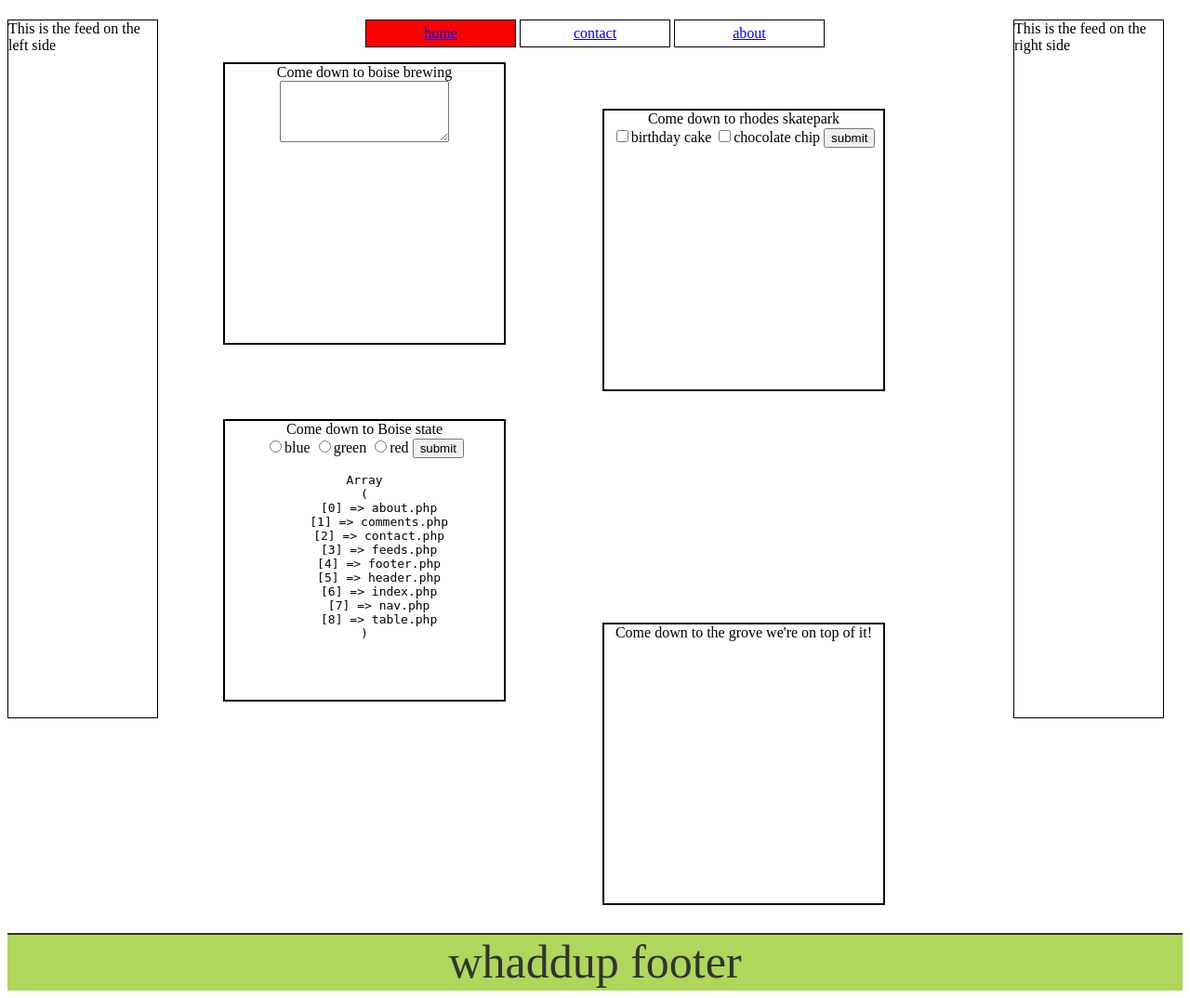
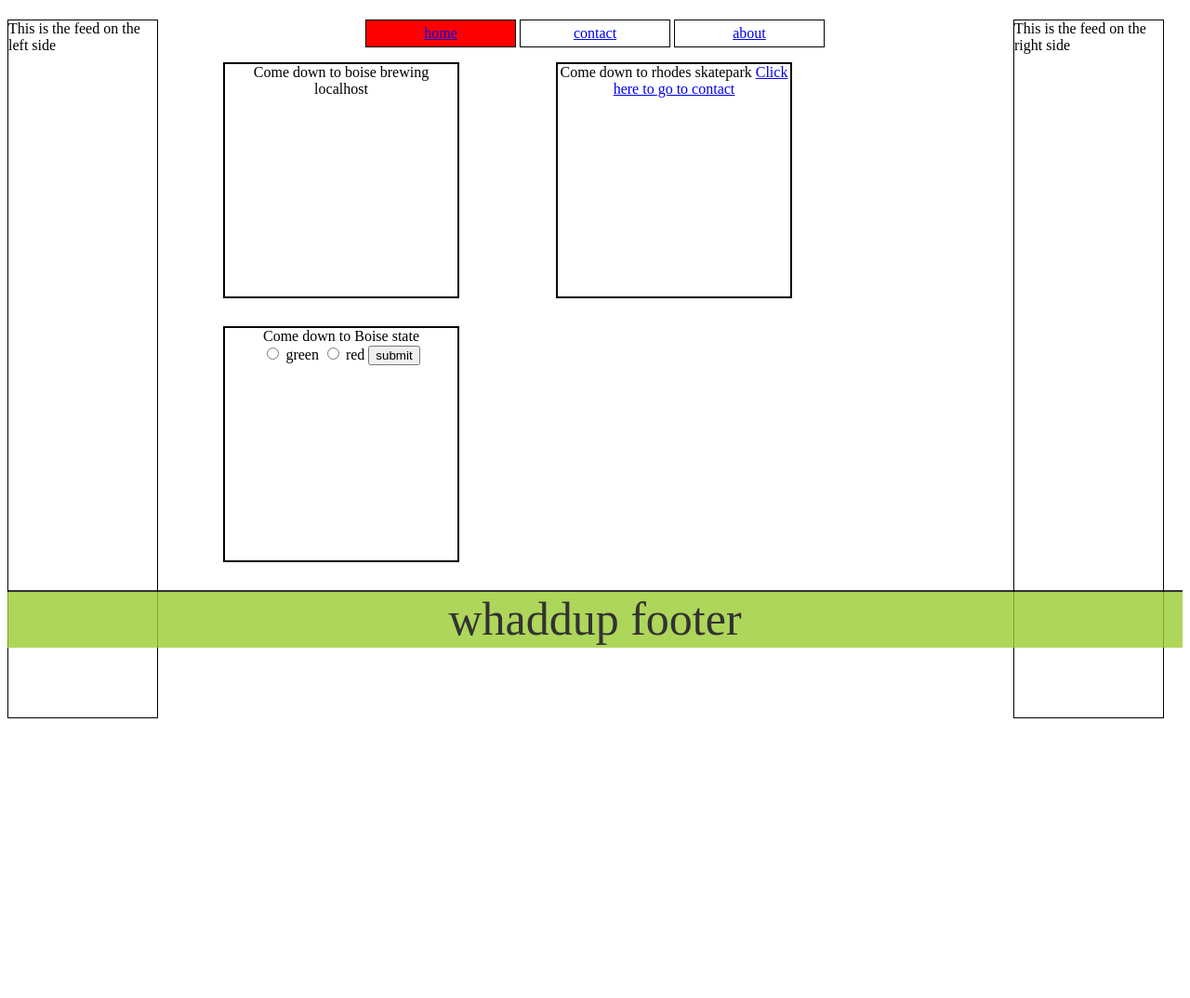
Before and after one commit to Jackcunningolf/BoisEvolvE, a PHP site: page / in a window 1280 px wide. Shown: the part 77-1151 px from the top of the page at 93% size. After the commit the page ends 850 px from the top, so only its background shows below. Run offline with PHP 8.4, Linux system fonts and the light colour scheme.

Commit message:
messing with divs

```diff
--- a/data.txt
+++ b/data.txt
@@ -6,3 +6,6 @@ Jack,Cunningham
 Jack,peanut butter ball
 mudda,fuggingrizzlybear
 samwell,clarg
+eloise,shmear
+noa,beer
+hmmmmm,hereererereeee
--- a/header.php
+++ b/header.php
@@ -8,6 +8,6 @@
             echo "<h1 id='header'> Welcome to Boise Flavors contact </h1>";
          } elseif($currentPage == "about") {
             echo "<h1 id='header'> Welcome to Boise Flavors about </h1>";
-        } ?>
-
+         }
+      ?>
     </head>
--- a/index.php
+++ b/index.php
@@ -1,61 +1,61 @@
 <?php
     $currentPage = "index";
-    require_once 'header.php';  ?>
+    require_once 'header.php';
+     ?>
     <!-- <h1 id="header"> Welcome to Boise Flavors home </h1> -->
-    </head>
+    <!-- </head> -->
 
 
-<?php require_once 'feeds.php'; ?>
-
-<?php
-
-    require_once 'nav.php';
-?>
+<?php require_once 'feeds.php';
+require_once 'nav.php';?>
 
 <div id="1" class="promo">
     Come down to boise brewing
+    <!-- <textarea rows="4" cols="20"> </textarea> -->
+    <?php print $_SERVER["SERVER_NAME"]; ?>
+</div>
 
-    <!-- <div class="comment_section">
-        This is the comment section
-    </div> -->
-    <textarea rows="4" cols="20"> </textarea>
-</div>
+
+
 
 <div id="2" class="promo">
     Come down to rhodes skatepark
+    <a href="contact.php">
+        Click here to go to contact
+    </a>
 
-    <form method="post" action="index.php">
+    <!-- <form method="post" action="index.php">
         <div>
             <label><input type="checkbox" name="birthday cake">birthday cake</label>
             <input type="checkbox" name="chocolate chip">chocolate chip
             <input type="submit" value="submit">
         </div>
-    </form>
+    </form> -->
 </div>
 
 <div id="3" class="promo">
     Come down to Boise state
 
     <form method="POST" action="index.php">
-        <input type="radio" name="color" value="blue">blue
-        <input type="radio" name="color" value="green">green
-        <input type="radio" name="color" value="red">red
+        <!-- <input type="radio" name="color" value="blue">blue  -->
+        <input type="radio" name="color" value="green"> green
+        <input type="radio" name="color" value="red"> red
         <input type="submit" value="submit">
-
     </form>
 
+
     <?php $mydir = glob("*.php");
-     echo "<pre>" . print_r($mydir, 1) . "</pre>"; ?>
+    // echo "<pre>" . print_r($mydir, 1) . "</pre>"; ?>
 
 </div>
 
 
 
-<div id="4" class="promo">
+<!-- <div id="4" class="promo">
     Come down to the grove
     <a href="about.php" id="test">   </a>
     we're on top of it!
-</div>
+</div> -->
 
 <?php
     require_once 'footer.php';
--- a/phpstyle.css
+++ b/phpstyle.css
@@ -47,12 +47,11 @@ ul > li:hover {
 
 .promo {
     display: inline-block;
-    /* clear:right; */
     margin-left: 50px;
     margin-right: 50px;
     margin-bottom: 30px;
-    width: 300px;
-    height: 300px;
+    width: 250px;
+    height: 250px;
     border: solid black 2px;
     text-align: center;
 }
@@ -66,7 +65,7 @@ ul > li:hover {
     display: block;
     height: 100%;
     width: 100%;
-    position: fixed;
+    /* position: fixed; */
     /* text-decoration: none; */
 }
 
```
Also changed, not shown: comments.php (+1 -6 lines).
